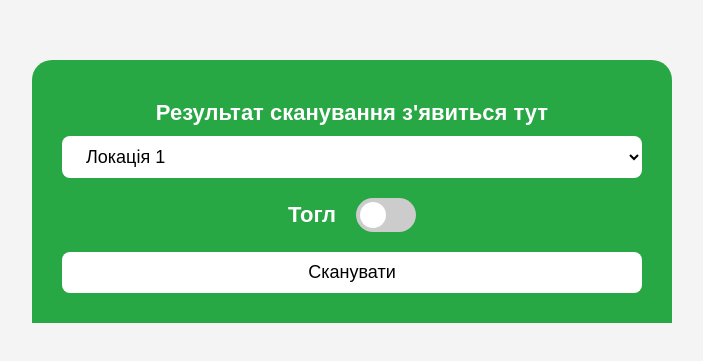
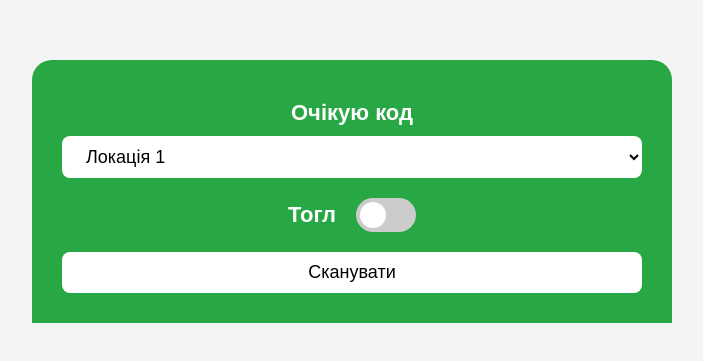
Before and after one commit to mbp-as/qrscan, a plain HTML site: page index.html in a window 1280 px wide. Shown: the part 477-838 px from the top of the page, without its empty margins (288-991 px from the left). Drawn offline with Linux system fonts and the light colour scheme.

Commit message:
Update index.html

```diff
--- a/index.html
+++ b/index.html
@@ -109,12 +109,13 @@
 </head>
 <body>
     <div class="container">
-        <div id="result">Результат сканування з'явиться тут</div>
+        <div id="result">Очікую код</div>
         <select id="location">
             <option value="1">Локація 1</option>
             <option value="2">Локація 2</option>
             <option value="3">Локація 3</option>
             <option value="4">Локація 4</option>
+            <option value="5">Адмін</option>
         </select>
         <div id="toggle-container">
             <span class="toggle-label">Тогл</span>
```
